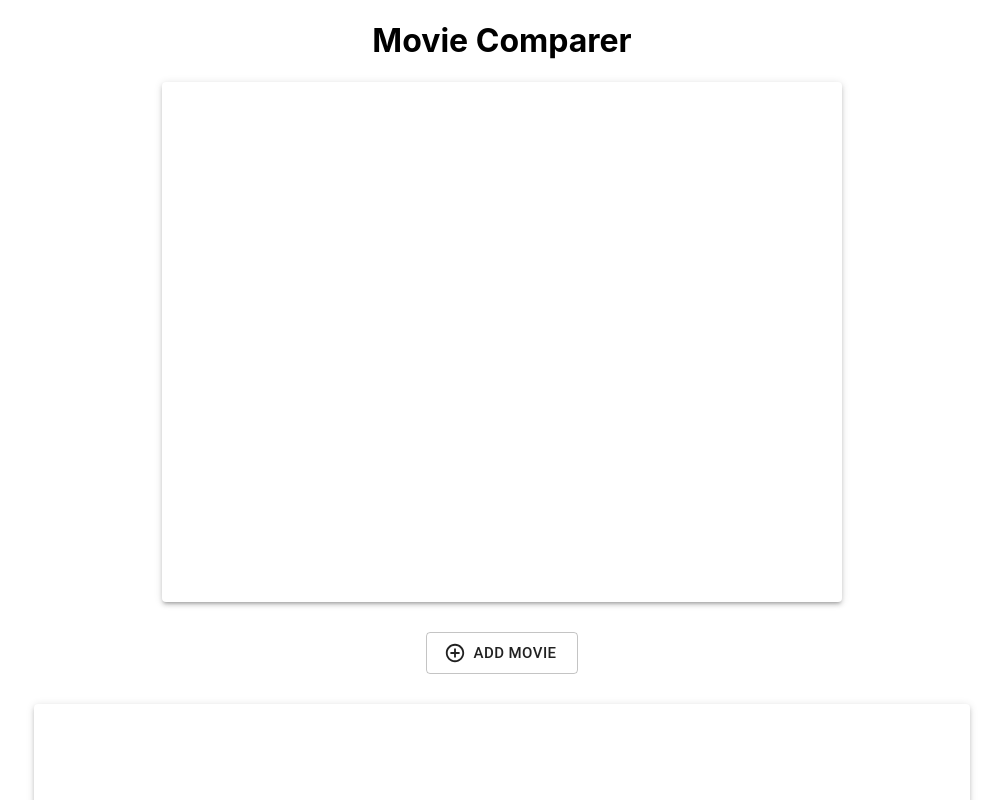
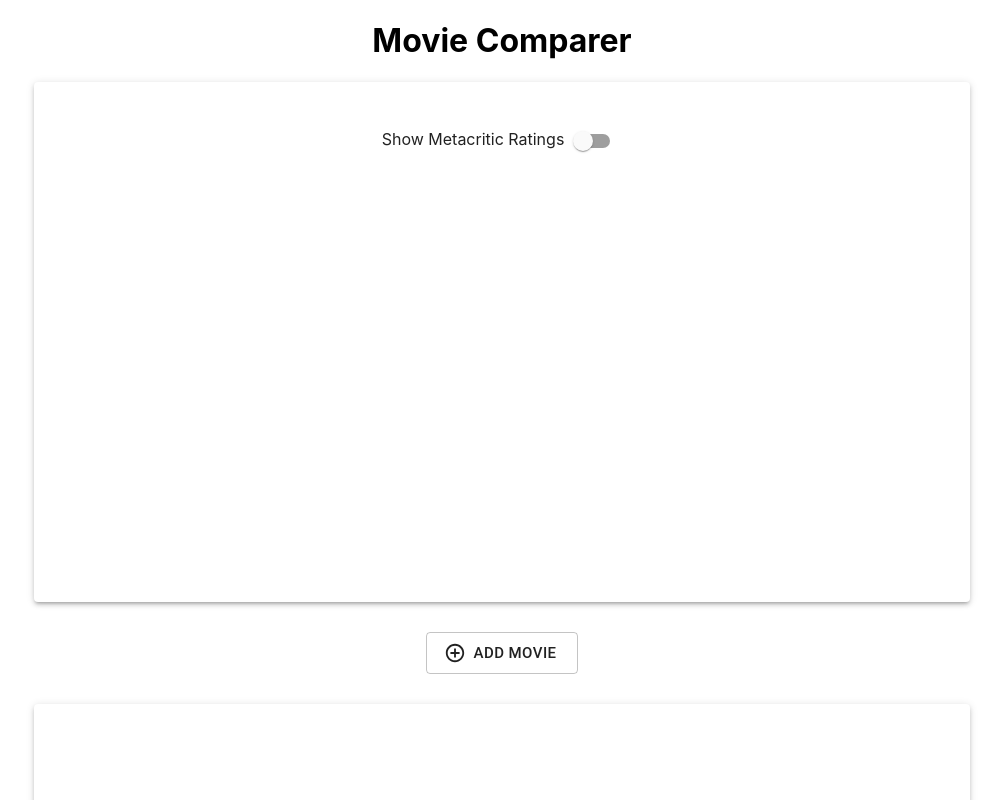
Before and after one commit to akshayaj1997/movie-comparer, a React (Create React App) app: page / in a window 1280 px wide. Shown: the top 800 px of the page, without its empty margins (138-1141 px from the left). Built offline with nearby package versions, Linux system fonts and the light colour scheme.

Commit message:
Error boundary and switch introduction in graph

```diff
--- a/src/App.js
+++ b/src/App.js
@@ -1,5 +1,6 @@
 import React from 'react';
 import './App.css';
+import ErrorBoundary from './Pages/errorBoundary';
 import MoviePage from './Pages/moviePage';
 
 /**
@@ -8,9 +9,11 @@ import MoviePage from './Pages/moviePage';
  */
 function App() {
   return (
-    <div className="App">
-      <MoviePage/>
-    </div>
+    <ErrorBoundary>
+      <div className="App">
+        <MoviePage/>
+      </div>
+    </ErrorBoundary>
   );
 }
 
--- a/src/Components/Reusable/Graph.jsx
+++ b/src/Components/Reusable/Graph.jsx
@@ -10,6 +10,7 @@ import {
   Hint,
   FlexibleXYPlot,
 } from 'react-vis';
+import {Switch} from '@material-ui/core';
 
 /**
  * Bar Graph
@@ -19,6 +20,7 @@ import {
 export default function BarGraph({movies}) {
   const [imdbRatings, setImdbRatings] = useState([]);
   const [metaValues, setMetaValues] = useState([]);
+  const [showMeta, setShowMeta] = useState(false);
   useEffect(()=>{
     const imdbValues = movies?.map((el)=>({x: el.Title, y: el.imdbRating*1}));
     const metaValues = movies?.map((el)=>({x: el.Title, y: el.Metascore/10}));
@@ -26,6 +28,10 @@ export default function BarGraph({movies}) {
     setMetaValues(metaValues);
   }, [movies]);
   return (
+    <>
+     Show Metacritic Ratings
+      <Switch checked={showMeta} color='primary'
+        onChange={()=>setShowMeta(!showMeta)}/>
       <FlexibleXYPlot xType="ordinal"
         yDomain={[1, 10]}>
         <DiscreteColorLegend
@@ -52,15 +58,16 @@ export default function BarGraph({movies}) {
             alert('hello');
           }}
           data={imdbRatings}
-      ><Hint value={imdbRatings[0]}>hint</Hint></VerticalBarSeries>
-      <VerticalBarSeries
+        ><Hint value={{x: 2, y: 4}}>hint</Hint></VerticalBarSeries>
+        {showMeta?<VerticalBarSeries
           barWidth={0.3}
           onSeriesClick={()=>{
             alert('hello');
           }}
           data={metaValues}
-      />
+        />:<></>}
       </FlexibleXYPlot>
+    </>
   );
 }
 
--- /dev/null
+++ b/src/Pages/errorBoundary.jsx
@@ -0,0 +1,44 @@
+/* eslint-disable require-jsdoc */
+import React from 'react';
+import PropTypes from 'prop-types';
+/**
+ * Error boundary component that will catch all the errors and display the error
+ */
+class ErrorBoundary extends React.Component {
+  /**
+     * constructor to the component
+     * @param {any} props
+     */
+  constructor(props) {
+    super(props);
+    this.state = {hasError: false};
+  }
+  /**
+ * error
+ * @param {any} _error error
+ * @return {void}
+ */
+  static getDerivedStateFromError(_error) {
+    // Update state so the next render will show the fallback UI.
+    return {hasError: true};
+  }
+
+  componentDidCatch(error, errorInfo) {
+    // You can also log the error to an error reporting service
+    logErrorToMyService(error, errorInfo);
+  }
+
+  render() {
+    if (this.state.hasError) {
+      // You can render any custom fallback UI
+      return <h1>Something went wrong.</h1>;
+    }
+
+    return this.props.children;
+  }
+}
+
+ErrorBoundary.propTypes = {
+  children: PropTypes.any.isRequired,
+};
+export default ErrorBoundary;
--- a/src/Pages/movieGrid.jsx
+++ b/src/Pages/movieGrid.jsx
@@ -23,7 +23,7 @@ class MovieGrid extends Component {
           {(provided)=> <Grid container justifyContent="center"
             ref={provided.innerRef}
             {...provided.droppableProps}>
-            <Paper elevation={3} style={{width: '50vw', height: '60vh',
+            <Paper elevation={3} style={{width: '70vw', height: '60vh',
               padding: 20,
               marginBottom: 30}}>
               <div
```
Lines whose indentation alone changed are shown as unchanged.
